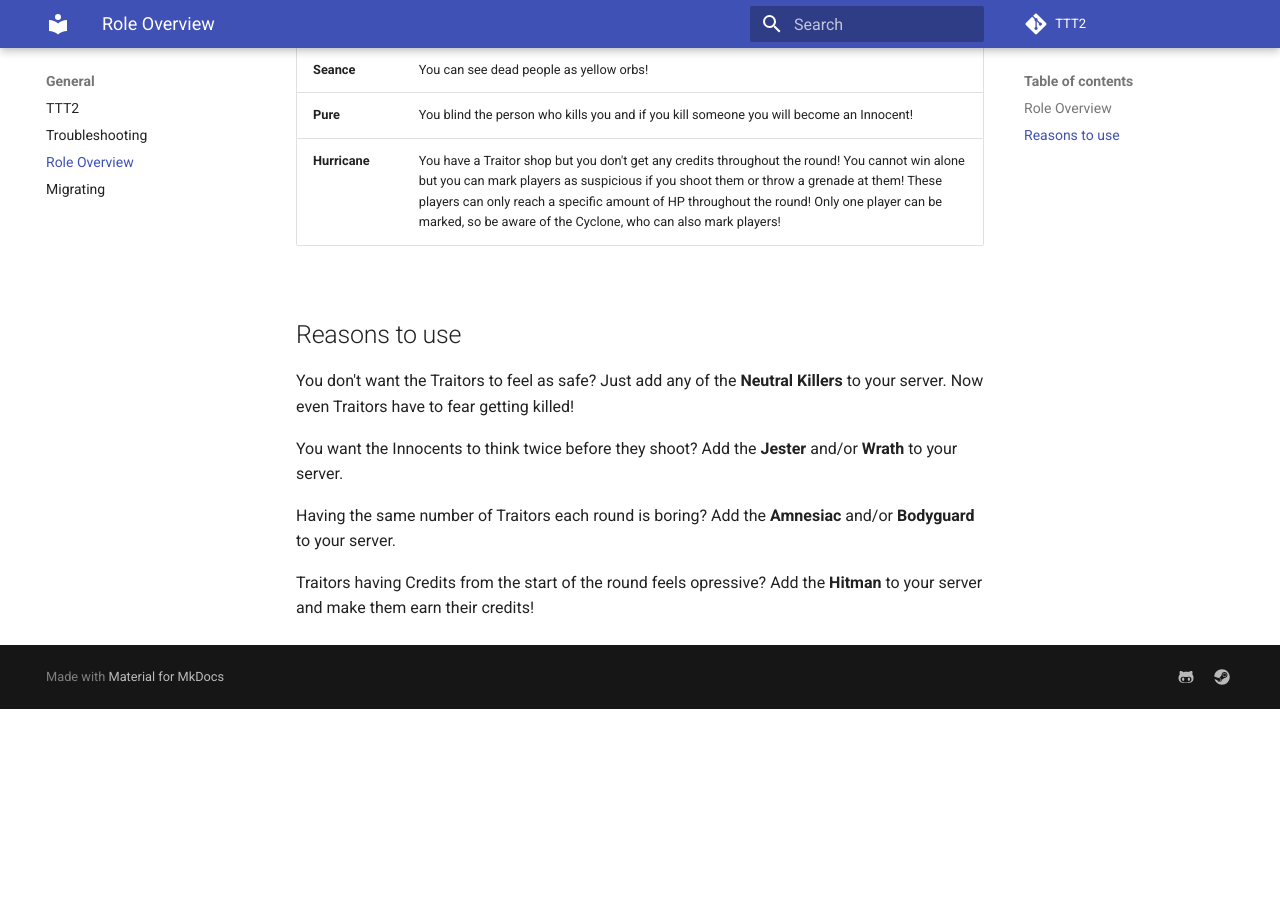
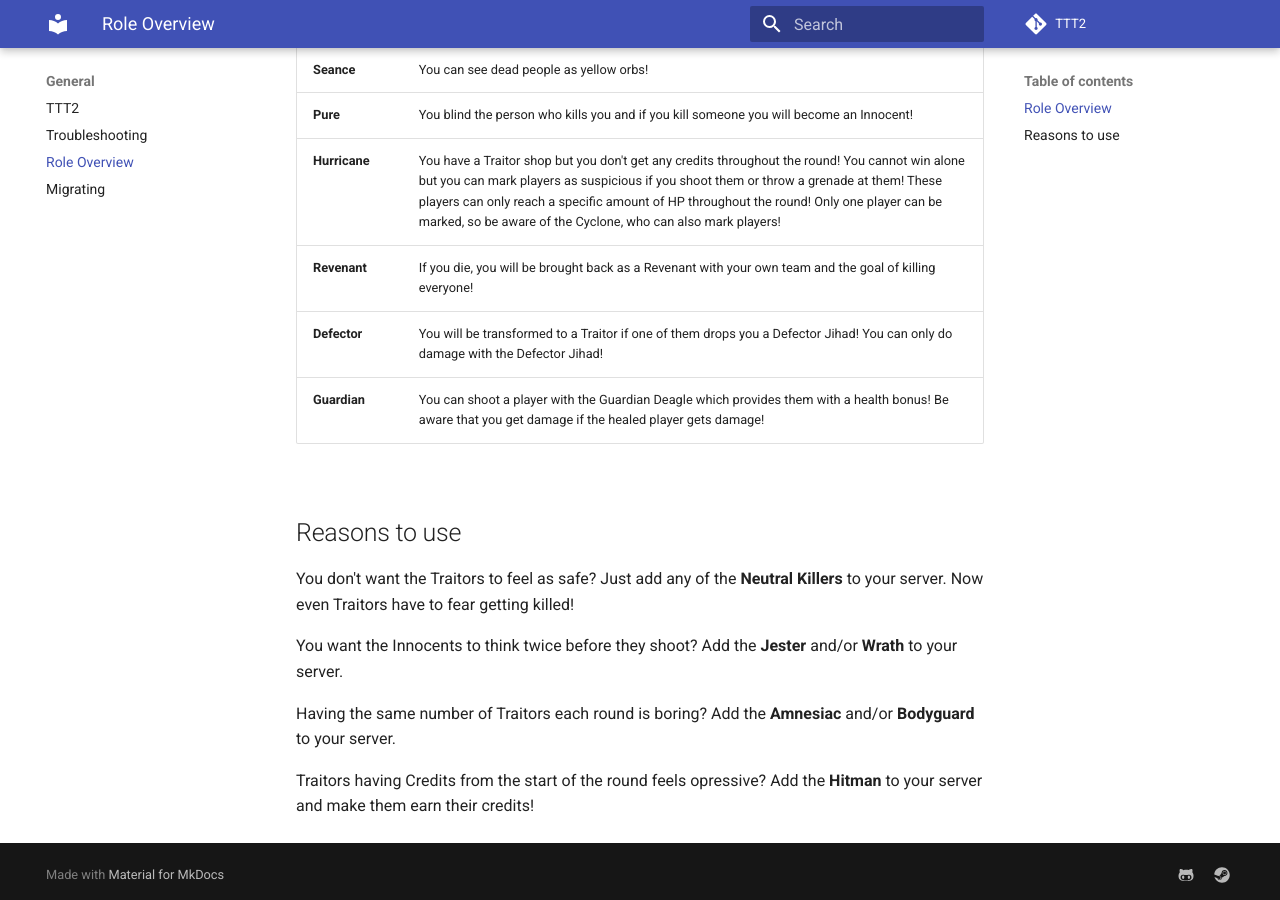
Before and after one commit to TTT-2/docs, an MkDocs documentation site: the page built from docs/general/roles.md, in a window 1280 px wide and 900 px high, scrolled down 1346 px. Built offline with MkDocs 1.6.1 and Material for MkDocs 9.7.7, drawn with Linux system fonts in a browser that asks for light colours; comment, search, counter and statistics services are not loaded; before the commit the page ends 2055 px from its top, so only the background shows below that.

Commit message:
added new roles

```diff
--- a/docs/general/roles.md
+++ b/docs/general/roles.md
@@ -31,6 +31,9 @@
     |**Seance**|You can see dead people as yellow orbs!|
     |**Pure**|You blind the person who kills you and if you kill someone you will become an Innocent!|
     |**Hurricane**|You have a Traitor shop but you don't get any credits throughout the round! You cannot win alone but you can mark players as suspicious if you shoot them or throw a grenade at them! These players can only reach a specific amount of HP throughout the round! Only one player can be marked, so be aware of the Cyclone, who can also mark players!|
+    |**Revenant**|If you die, you will be brought back as a Revenant with your own team and the goal of killing everyone!|
+    |**Defector**|You will be transformed to a Traitor if one of them drops you a Defector Jihad! You can only do damage with the Defector Jihad!|
+    |**Guardian**|You can shoot a player with the Guardian Deagle which provides them with a health bonus! Be aware that you get damage if the healed player gets damage!|
 
 === "Detective Roles"
 
@@ -71,6 +74,8 @@
     |**Haunted**|Like the Spectre, but now as a Traitor!|
     |**Cyclone**|You are a normal Traitor but you can mark players as suspicious if you shoot them or throw a grenade at them! These players can only reach a specific amount of HP throughout the round! Only one player can be marked, so be aware of the Hurricane, who can also mark players!|
     |**Roider**|You deal heavy damage with your crowbar, but you can only deal damage this way!|
+    |**Sleeper**|You are an Innocent until all Traitors are dead, afterwards you will be transformed to a Traitor!|
+    |**Blocker**|While you are alive nobody can identify bodies except yourself!|
 
 === "Neutral Killers"
 
@@ -87,6 +92,7 @@
     |**Restless**|Has to kill everyone! He can die multiple times but gets weaker!|
     |**Doppelganger**|He needs to steal roles to take the appearance/function of those but he is still in his own team!|
     |**Hidden**|Has to kill everyone! He has special powers which can be activated!|
+    |**Duelist**|Has to kill an other Duelist to receive his previous role and team!|
 
 === "Neutral Roles"
 
```
